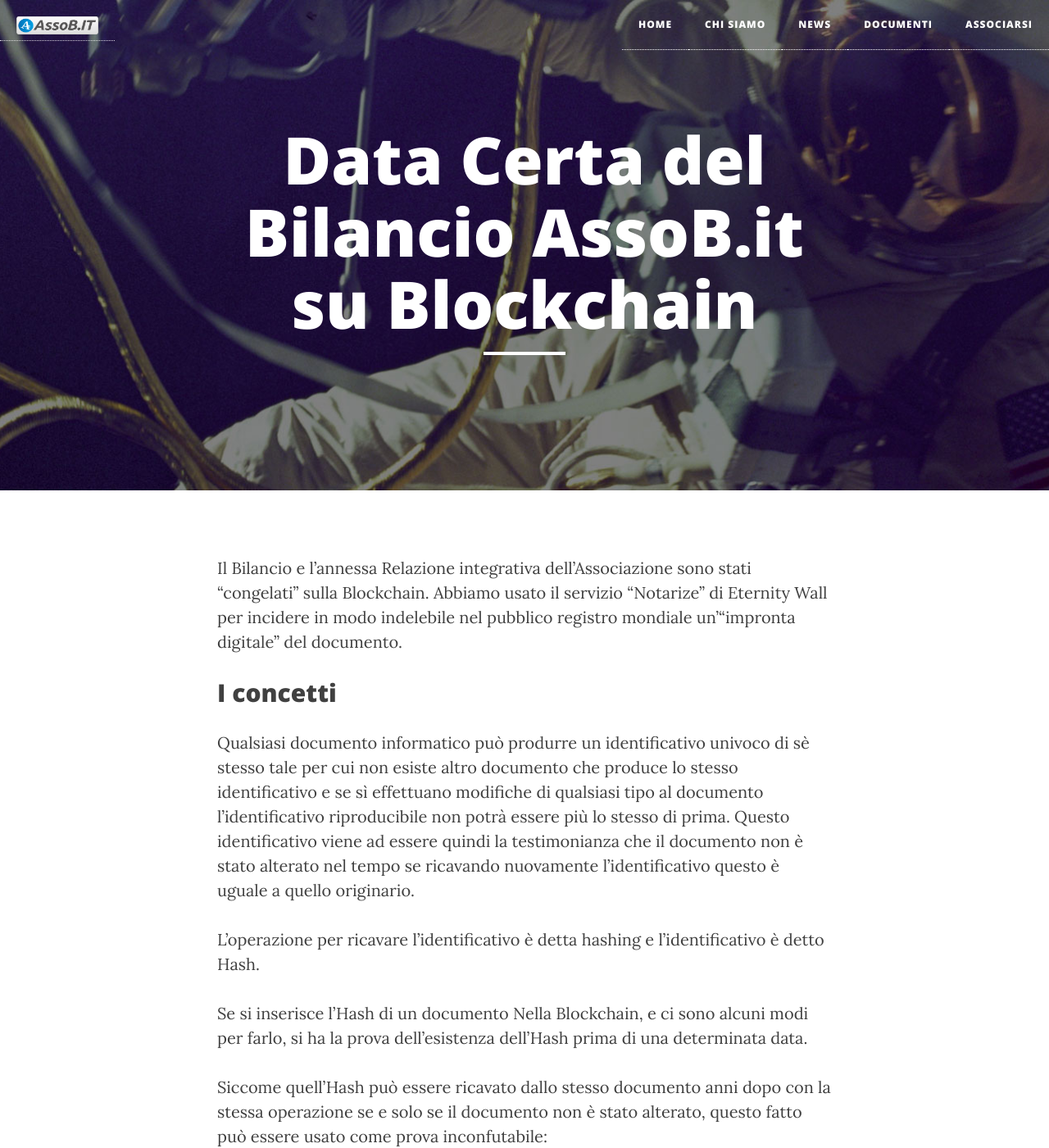
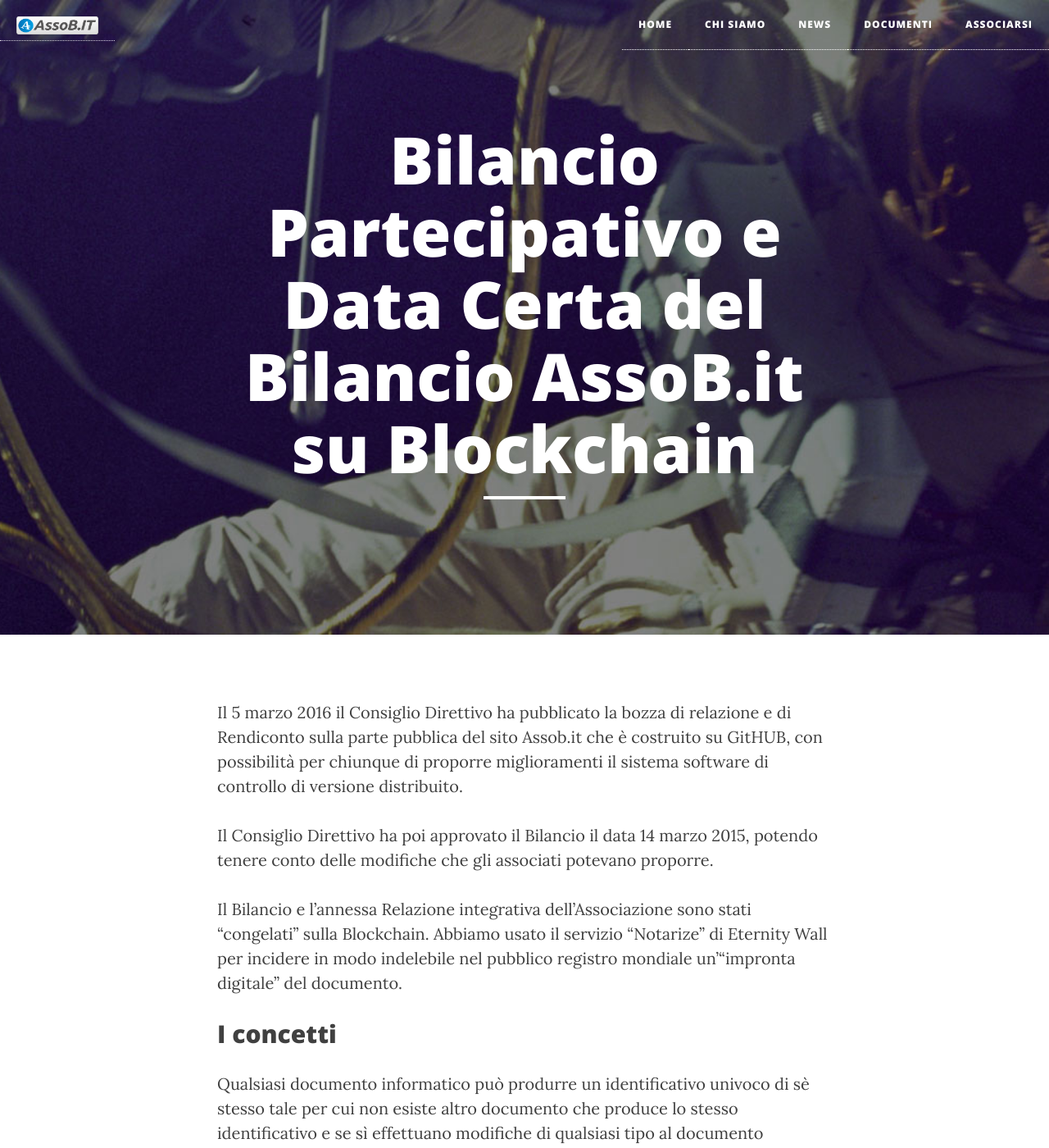
Before and after one commit to assobit/assobit.github.io, a Jekyll site: the page built from _posts/2016-03-23-16:05:50-bilancio-su Blockchain.md, in a window 1280 px wide and 1400 px high. Shown: the whole window at 82% size. Built offline with Jekyll 4.4.1, drawn with Linux system fonts in a browser that asks for light colours; nearby versions of some CDN libraries; some of the changed text lies outside the part shown.

Commit message:
Update 2016-03-23-16:05:50-bilancio-su Blockchain.md

```diff
--- a/_posts/2016-03-23-16:05:50-bilancio-su Blockchain.md
+++ b/_posts/2016-03-23-16:05:50-bilancio-su Blockchain.md
@@ -1,11 +1,15 @@
 ---
 layout: post
-title: Data Certa del Bilancio AssoB.it su Blockchain
+title: Bilancio Partecipativo e Data Certa del Bilancio AssoB.it su Blockchain
 img: /img/averagePrice.png
 bgimg: /img/post-bg.jpg
 membro: Gabriele Domenichini, Stefano Capaccioli e Riccardo Casatta
 ruolo: Membri fondatori AssoB.it
 ---
+
+Il 5 marzo 2016 il Consiglio Direttivo ha pubblicato la bozza di relazione e di Rendiconto sulla parte pubblica del sito Assob.it che è costruito su GitHUB, con possibilità per chiunque di proporre miglioramenti il sistema software di controllo di versione distribuito.
+
+Il Consiglio Direttivo ha poi approvato il Bilancio il data 14 marzo 2015, potendo tenere conto delle modifiche che gli associati potevano proporre.
 
 Il Bilancio e l'annessa Relazione integrativa dell'Associazione sono stati
 "congelati" sulla Blockchain.
```
Also changed, not shown: other parts of _posts/2016-03-23-16:05:50-bilancio-su Blockchain.md (+1 -1 lines).
